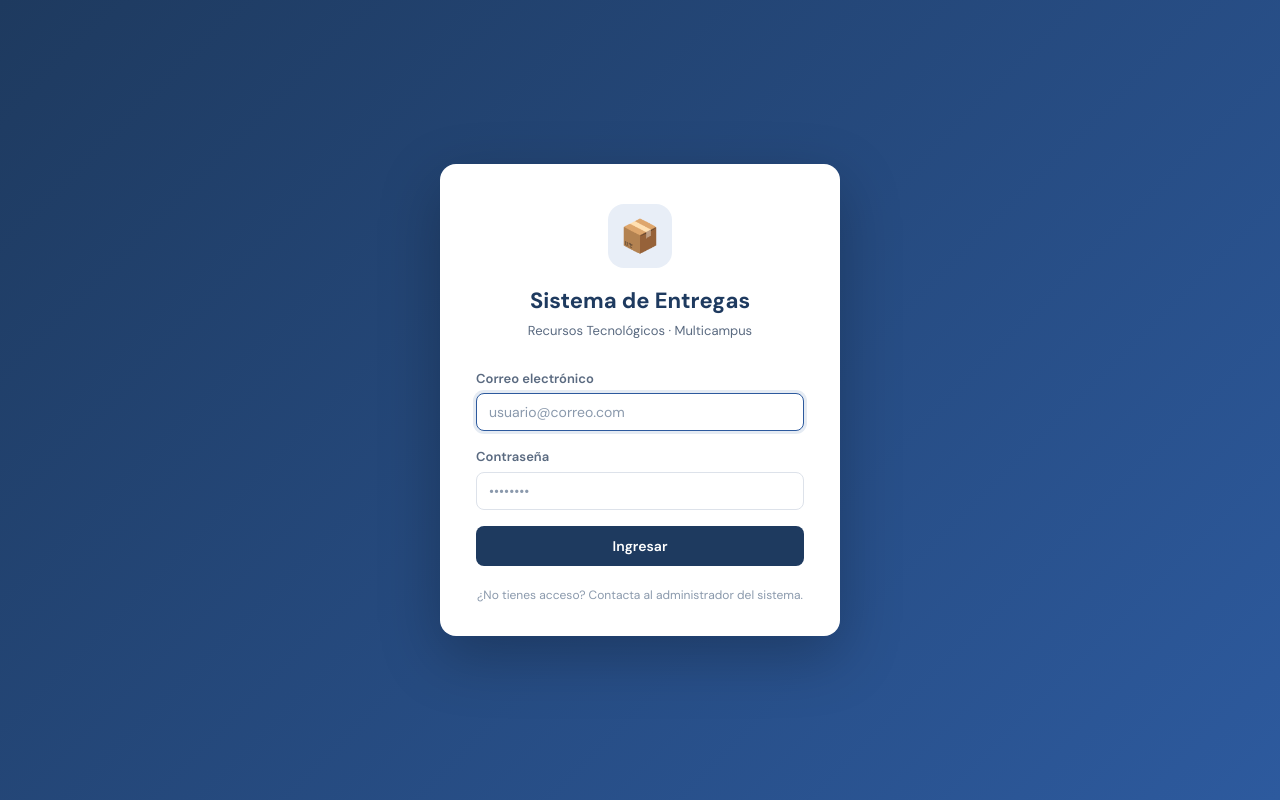
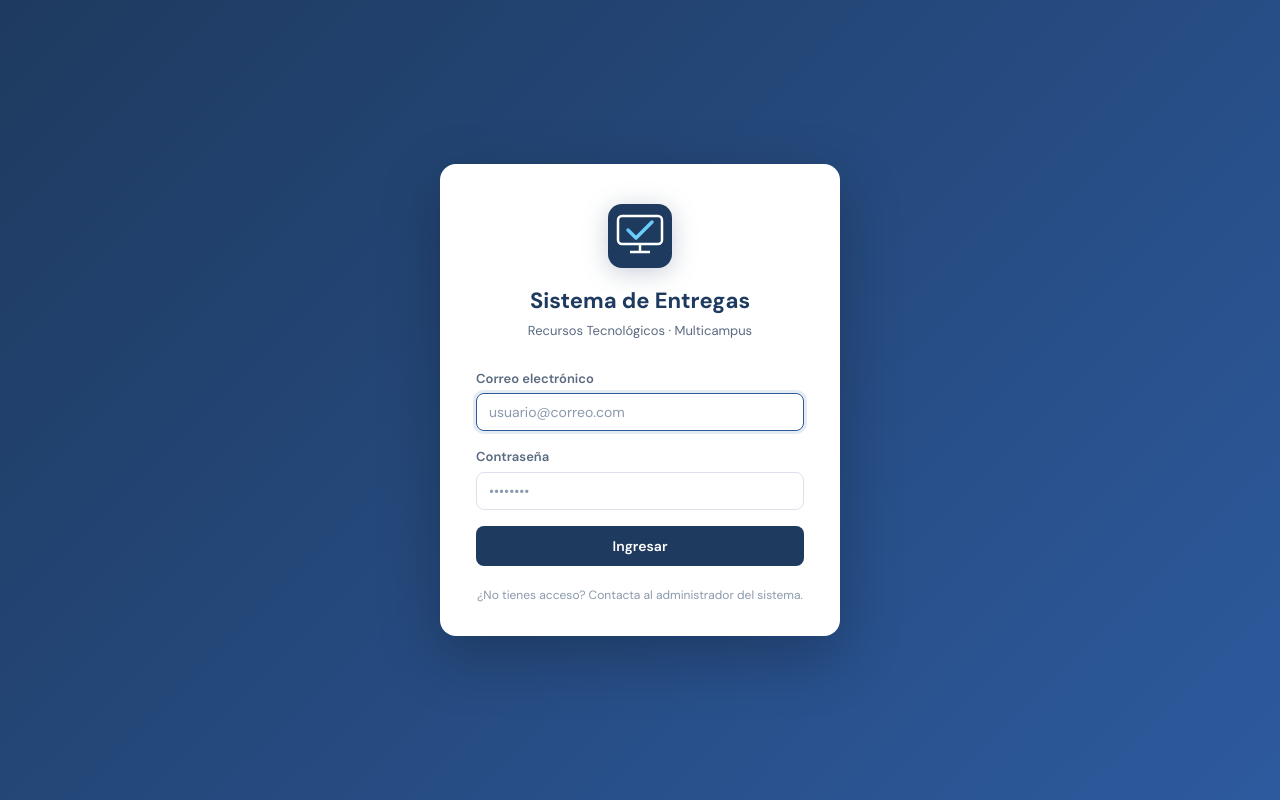
Before and after one commit to jvaldez003/sistema-entregas, a React (Vite) app: page /login in a window 1280 px wide. Built offline with nearby package versions, Linux system fonts and the light colour scheme; no server answers.

Commit message:
ajuste de  logo favicon y de imagen de login

```diff
--- a/index.html
+++ b/index.html
@@ -1,15 +1,20 @@
 <!doctype html>
 <html lang="es">
+
 <head>
   <meta charset="UTF-8" />
   <link rel="icon" type="image/svg+xml" href="/favicon.svg" />
   <meta name="viewport" content="width=device-width, initial-scale=1.0" />
-    <title>Sistema de Entregas</title>
+  <title>Entregas · Recursos Tecnológicos</title>
   <link rel="preconnect" href="https://fonts.googleapis.com">
-    <link href="https://fonts.googleapis.com/css2?family=DM+Sans:wght@300;400;500;600;700&family=DM+Mono:wght@400;500&display=swap" rel="stylesheet">
+  <link
+    href="https://fonts.googleapis.com/css2?family=DM+Sans:wght@300;400;500;600;700&family=DM+Mono:wght@400;500&display=swap"
+    rel="stylesheet">
 </head>
+
 <body>
   <div id="root"></div>
   <script type="module" src="/src/main.jsx"></script>
 </body>
+
 </html>
--- a/src/components/Layout.jsx
+++ b/src/components/Layout.jsx
@@ -10,6 +10,26 @@ const NAV = [
   { to: '/reporte', icon: '⎙', label: 'Reporte' },
   { to: '/admin', icon: '⚙', label: 'Usuarios' },
 ]
+
+function Logo({ size = 28 }) {
+  return (
+    <svg xmlns="http://www.w3.org/2000/svg" viewBox="0 0 64 64"
+      width={size} height={size} style={{ flexShrink: 0 }}>
+      <defs>
+        <linearGradient id="lg" x1="0%" y1="0%" x2="100%" y2="100%">
+          <stop offset="0%" stopColor="#4fc3f7" />
+          <stop offset="100%" stopColor="#81d4fa" />
+        </linearGradient>
+      </defs>
+      <rect width="64" height="64" rx="14" fill="rgba(255,255,255,0.15)" />
+      <rect x="10" y="12" width="44" height="28" rx="4" fill="none" stroke="white" strokeWidth="2.5" />
+      <line x1="32" y1="40" x2="32" y2="48" stroke="white" strokeWidth="2.5" />
+      <line x1="22" y1="48" x2="42" y2="48" stroke="white" strokeWidth="2.5" />
+      <polyline points="20,26 28,34 44,18" fill="none" stroke="url(#lg)"
+        strokeWidth="3.5" strokeLinecap="round" strokeLinejoin="round" />
+    </svg>
+  )
+}
 
 export default function Layout({ session }) {
   const navigate = useNavigate()
@@ -36,8 +56,12 @@ export default function Layout({ session }) {
       <aside className={`${styles.sidebar} ${mobileOpen ? styles.mobileOpen : ''}`}>
         <div className={styles.sideTop}>
           <div className={styles.brand}>
-            <span className={styles.brandIcon}>📦</span>
-            {!collapsed && <span className={styles.brandText}>Entregas<br /><small>Recursos Tec.</small></span>}
+            <Logo />
+            {!collapsed && (
+              <span className={styles.brandText}>
+                Entregas<br /><small>Recursos Tec.</small>
+              </span>
+            )}
           </div>
           <button className={`btn btn-icon ${styles.collapseBtn}`} onClick={() => setCollapsed(c => !c)}>
             {collapsed ? '›' : '‹'}
@@ -58,7 +82,7 @@ export default function Layout({ session }) {
           ))}
         </nav>
 
-        {/* ── Pie del sidebar: usuario + cerrar sesión directo ── */}
+        {/* Pie sidebar */}
         <div className={styles.sideBottom}>
           <div className={styles.avatar}>{initials}</div>
           {!collapsed && (
@@ -76,11 +100,13 @@ export default function Layout({ session }) {
       <main className={styles.main}>
         {/* Topbar móvil */}
         <div className={styles.topbar}>
-          <button className={styles.menuBtn} onClick={() => { setCollapsed(false); setMobileOpen(o => !o) }}>
+          <button className={styles.menuBtn}
+            onClick={() => { setCollapsed(false); setMobileOpen(o => !o) }}>
             ☰
           </button>
-          <span className={styles.topbarTitle}>📦 Entregas</span>
-          {/* Cerrar sesión directo en topbar móvil */}
+          <span className={styles.topbarTitle}>
+            <Logo size={24} /> Entregas
+          </span>
           <button className={styles.topbarLogout} onClick={logout}>
             ⇠ Salir
           </button>
--- a/src/pages/LoginPage.jsx
+++ b/src/pages/LoginPage.jsx
@@ -2,11 +2,30 @@ import { useState } from 'react'
 import { supabase } from '../lib/supabase'
 import styles from './LoginPage.module.css'
 
+function Logo() {
+  return (
+    <svg xmlns="http://www.w3.org/2000/svg" viewBox="0 0 64 64" width="64" height="64">
+      <defs>
+        <linearGradient id="lg" x1="0%" y1="0%" x2="100%" y2="100%">
+          <stop offset="0%" stopColor="#4fc3f7" />
+          <stop offset="100%" stopColor="#81d4fa" />
+        </linearGradient>
+      </defs>
+      <rect width="64" height="64" rx="14" fill="#1e3a5f" />
+      <rect x="10" y="12" width="44" height="28" rx="4" fill="none" stroke="white" strokeWidth="2.5" />
+      <line x1="32" y1="40" x2="32" y2="48" stroke="white" strokeWidth="2.5" />
+      <line x1="22" y1="48" x2="42" y2="48" stroke="white" strokeWidth="2.5" />
+      <polyline points="20,26 28,34 44,18" fill="none" stroke="url(#lg)"
+        strokeWidth="3.5" strokeLinecap="round" strokeLinejoin="round" />
+    </svg>
+  )
+}
+
 export default function LoginPage() {
-  const [email, setEmail]       = useState('')
+  const [email, setEmail] = useState('')
   const [password, setPassword] = useState('')
-  const [error, setError]       = useState('')
-  const [loading, setLoading]   = useState(false)
+  const [error, setError] = useState('')
+  const [loading, setLoading] = useState(false)
 
   async function handleLogin(e) {
     e.preventDefault()
@@ -22,8 +41,8 @@ export default function LoginPage() {
   return (
     <div className={styles.page}>
       <div className={styles.card}>
-        <div className={styles.iconWrap}>
-          <span className={styles.icon}>📦</span>
+        <div className={styles.logoWrap}>
+          <Logo />
         </div>
         <h1 className={styles.title}>Sistema de Entregas</h1>
         <p className={styles.sub}>Recursos Tecnológicos · Multicampus</p>
@@ -49,7 +68,7 @@ export default function LoginPage() {
           {error && <div className={styles.error}>{error}</div>}
 
           <button className="btn btn-primary" type="submit" disabled={loading}
-            style={{ width:'100%', justifyContent:'center', padding:'11px' }}>
+            style={{ width: '100%', justifyContent: 'center', padding: '11px' }}>
             {loading ? 'Ingresando…' : 'Ingresar'}
           </button>
         </form>
--- a/src/pages/LoginPage.module.css
+++ b/src/pages/LoginPage.module.css
@@ -13,37 +13,63 @@
   padding: 40px 36px 32px;
   width: 100%;
   max-width: 400px;
-  box-shadow: 0 20px 60px rgba(0,0,0,.25);
+  box-shadow: 0 20px 60px rgba(0, 0, 0, .25);
   text-align: center;
 }
 
-.iconWrap {
-  width: 64px; height: 64px;
-  background: var(--accent-lt);
-  border-radius: 16px;
-  display: flex; align-items: center; justify-content: center;
-  margin: 0 auto 16px;
+.logoWrap {
+  display: flex;
+  justify-content: center;
+  margin-bottom: 16px;
 }
-.icon { font-size: 32px; }
+
+.logoWrap svg {
+  filter: drop-shadow(0 4px 12px rgba(30, 58, 95, .25));
+}
 
 .title {
-  font-size: 22px; font-weight: 700;
-  color: var(--accent); margin-bottom: 4px;
+  font-size: 22px;
+  font-weight: 700;
+  color: var(--accent);
+  margin-bottom: 4px;
 }
-.sub { color: var(--text2); font-size: 13px; margin-bottom: 28px; }
 
-.form { display: flex; flex-direction: column; gap: 16px; text-align: left; }
+.sub {
+  color: var(--text2);
+  font-size: 13px;
+  margin-bottom: 28px;
+}
 
-.field { display: flex; flex-direction: column; gap: 5px; }
-.field label { font-size: 13px; font-weight: 600; color: var(--text2); }
+.form {
+  display: flex;
+  flex-direction: column;
+  gap: 16px;
+  text-align: left;
+}
+
+.field {
+  display: flex;
+  flex-direction: column;
+  gap: 5px;
+}
+
+.field label {
+  font-size: 13px;
+  font-weight: 600;
+  color: var(--text2);
+}
 
 .error {
-  background: #fdf0ef; border: 1px solid #f5c2be;
-  color: var(--danger); border-radius: 8px;
-  padding: 10px 14px; font-size: 13px;
+  background: #fdf0ef;
+  border: 1px solid #f5c2be;
+  color: var(--danger);
+  border-radius: 8px;
+  padding: 10px 14px;
+  font-size: 13px;
 }
 
 .hint {
   margin-top: 20px;
-  font-size: 12px; color: var(--text3);
+  font-size: 12px;
+  color: var(--text3);
 }
```
Also changed, not shown: public/favicon.svg. Lines whose indentation alone changed are shown as unchanged.
